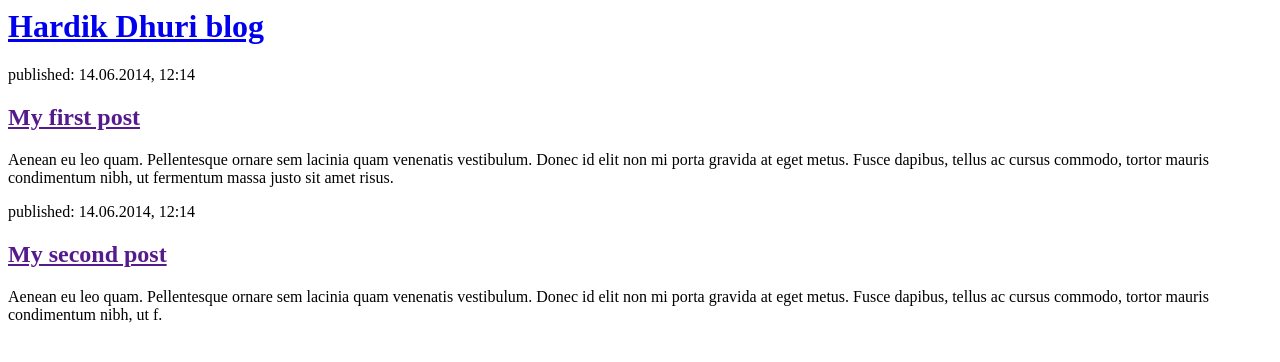
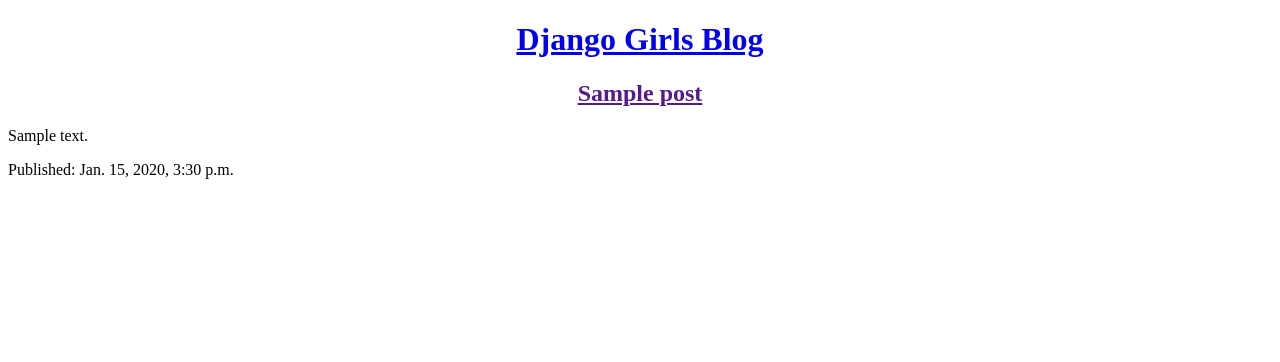
Before and after one commit to HardikDhuri/my-first-blog, a Django app: template blog/templates/blog/post_list.html in a window 1280 px wide. Shown: the top 362 px of the page. Run offline with Django 3.2, Linux system fonts and the light colour scheme; the template is opened without the code that fills it: values that come from a table or form of the project are taken from there, others are empty; tables that the repository leaves empty hold one stand-in row (values such as "Sample post"); parts of the project's set-up code (start-up, migrations or seed data) failed here and were passed over.

Commit message:
Modified templates to display posts from database.

```diff
--- a/blog/templates/blog/post_list.html
+++ b/blog/templates/blog/post_list.html
@@ -1,22 +1,25 @@
+<!DOCTYPE html>
 <html>
     <head>
-        <title>Hardik Dhuri</title>
+        <title> My Blog</title>
+        <style>
+            h1 {
+                text-align: center;
+            }
+            h2 {
+                text-align: center;
+            }
+        </style>
     </head>
-    <body>
-        <div>
-            <h1><a href="/">Hardik Dhuri blog</a></h1>
-        </div>
+<div>
+    <h1><a href="/">Django Girls Blog</a></h1>
+</div>
 
-        <div>
-            <p>published: 14.06.2014, 12:14</p>
-            <h2><a href="">My first post</a></h2>
-            <p>Aenean eu leo quam. Pellentesque ornare sem lacinia quam venenatis vestibulum. Donec id elit non mi porta gravida at eget metus. Fusce dapibus, tellus ac cursus commodo, tortor mauris condimentum nibh, ut fermentum massa justo sit amet risus.</p>
-        </div>
-
-        <div>
-            <p>published: 14.06.2014, 12:14</p>
-            <h2><a href="">My second post</a></h2>
-            <p>Aenean eu leo quam. Pellentesque ornare sem lacinia quam venenatis vestibulum. Donec id elit non mi porta gravida at eget metus. Fusce dapibus, tellus ac cursus commodo, tortor mauris condimentum nibh, ut f.</p>
-        </div>
-    </body>
+{% for post in posts %}
+    <div>
+        <h2><a href="">{{ post.title }}</a></h2>
+        <p>{{ post.text|linebreaksbr }}</p>
+        <p>Published: {{ post.published_date }}</p>
+    </div>
+{% endfor %}
 </html>
```
Also changed, not shown: blog/views.py (+10 -2 lines).
